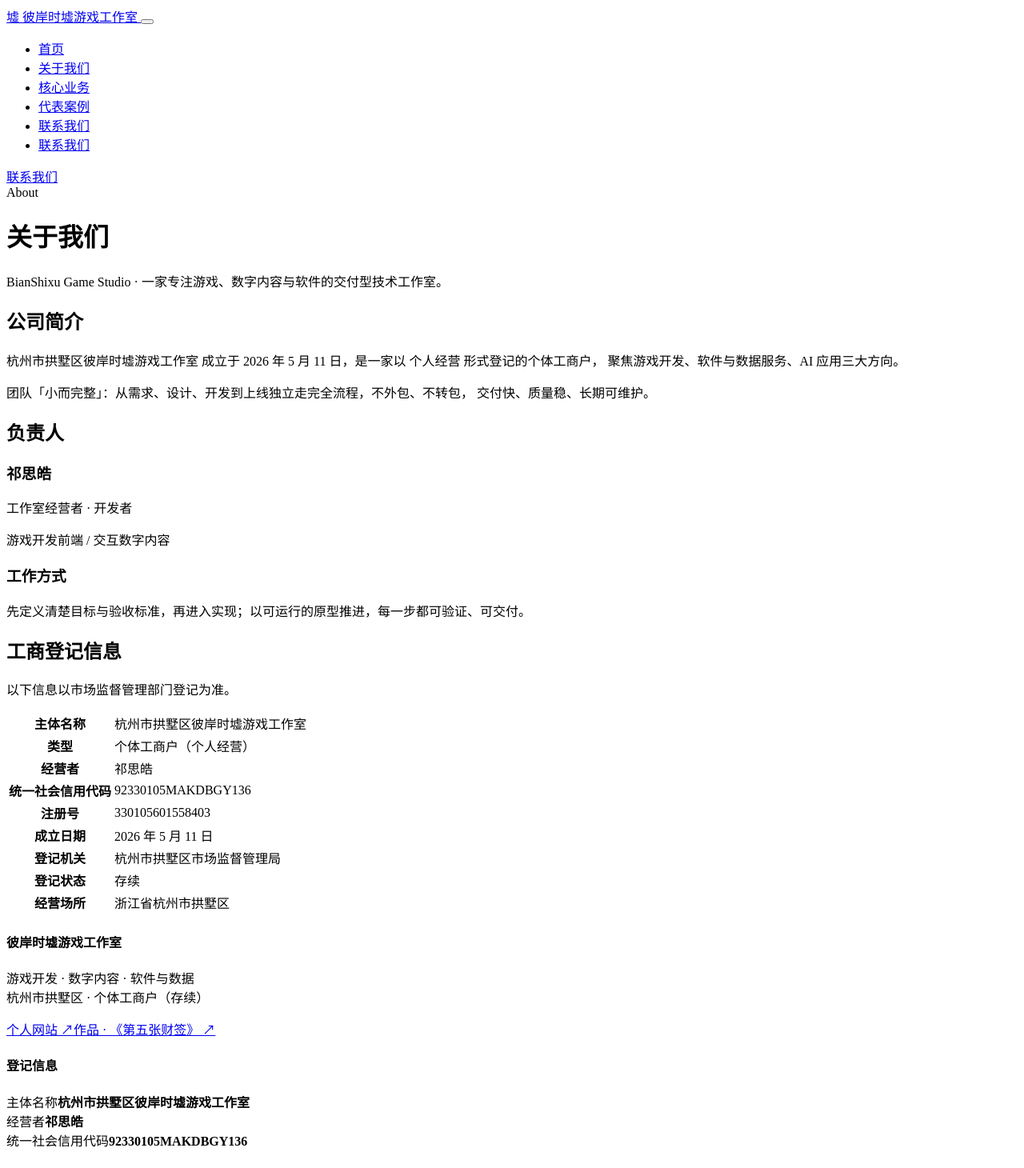
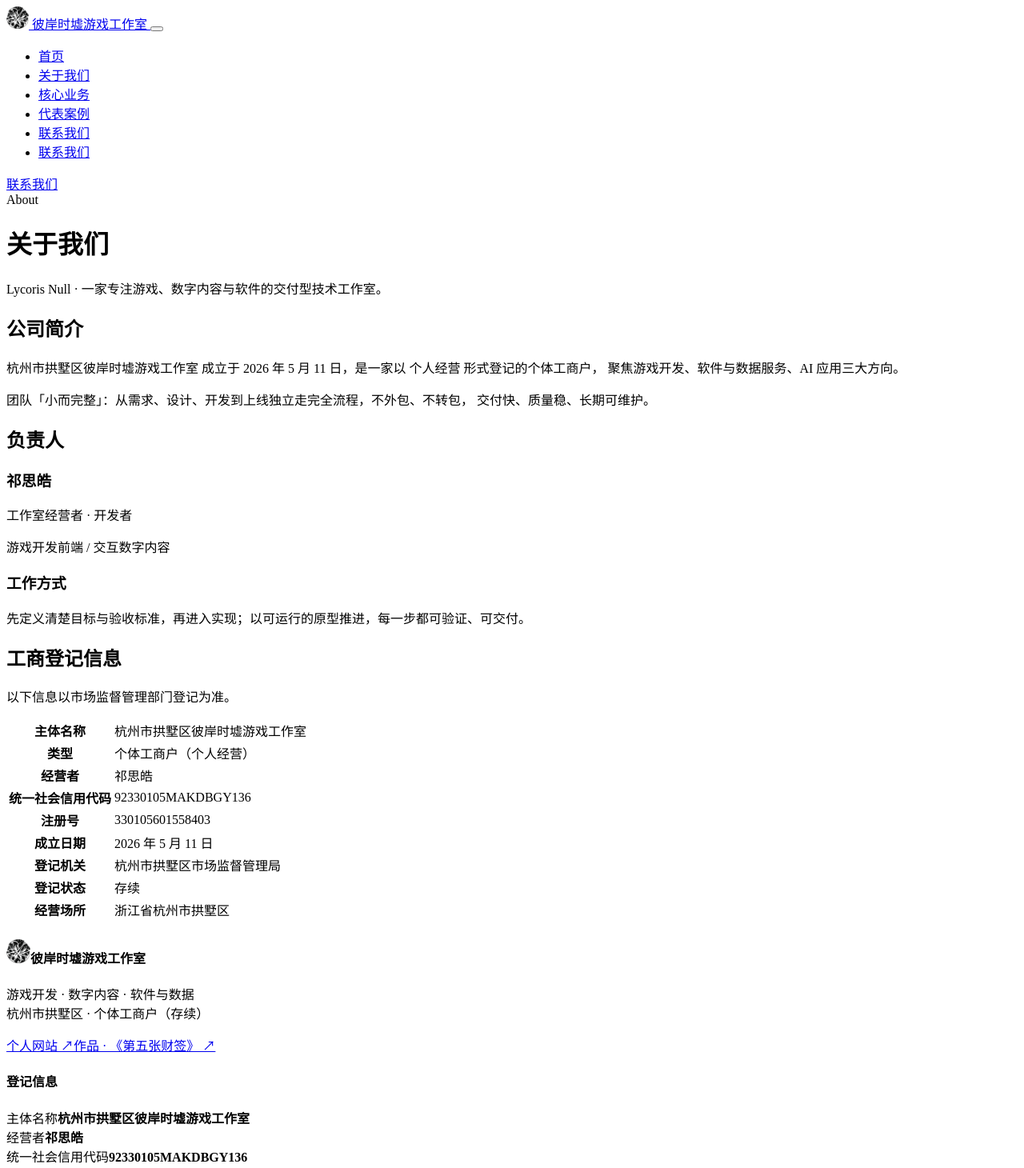
Before and after one commit to Brian-Qi/briandolph-company, a Vue app: page /about in a window 1280 px wide. Shown: the top 1460 px of the page at 80% size. Built offline with nearby package versions, Linux system fonts and the light colour scheme; the HTML template or start-up script is replaced by a standard one.

Commit message:
品牌更新：英文名 Lycoris Null；Logo 换为圆形彼岸花（页头/页脚/favicon/结构化数据）

```diff
--- a/index.html
+++ b/index.html
@@ -3,7 +3,8 @@
   <head>
     <meta charset="UTF-8" />
     <meta name="viewport" content="width=device-width, initial-scale=1.0" />
-    <link rel="icon" href="/favicon.svg" type="image/svg+xml" />
+    <link rel="icon" href="/logo.png" type="image/png" />
+    <link rel="apple-touch-icon" href="/logo.png" />
     <meta name="theme-color" content="#0e1420" />
     <title>彼岸时墟游戏工作室 · 游戏开发 · 数字内容 · 软件与数据</title>
     <meta name="description" content="杭州市拱墅区彼岸时墟游戏工作室 —— 游戏开发、数字内容、软件与数据服务，从创意到上线一站式交付。" />
@@ -12,7 +13,7 @@
     <meta property="og:site_name" content="彼岸时墟游戏工作室" />
     <meta property="og:title" content="彼岸时墟游戏工作室 · 游戏开发 · 数字内容" />
     <meta property="og:description" content="游戏开发、数字内容、软件与数据服务，从创意到上线一站式交付。" />
-    <meta property="og:image" content="/works/arg-home.webp" />
+    <meta property="og:image" content="/case/arg-home.webp" />
     <meta name="twitter:card" content="summary_large_image" />
     <meta name="twitter:title" content="彼岸时墟游戏工作室" />
     <meta name="twitter:description" content="游戏开发、数字内容、软件与数据服务，从创意到上线一站式交付。" />
@@ -21,7 +22,8 @@
         "@context": "https://schema.org",
         "@type": "Organization",
         "name": "杭州市拱墅区彼岸时墟游戏工作室",
-        "alternateName": "BianShixu Game Studio",
+        "alternateName": "Lycoris Null",
+        "logo": "/logo.png",
         "email": "qisihao666@163.com",
         "identifier": "92330105MAKDBGY136",
         "address": {
--- a/src/components/SiteFooter.vue
+++ b/src/components/SiteFooter.vue
@@ -3,7 +3,7 @@
     <div class="wrap">
       <div class="foot-grid">
         <div>
-          <h4>彼岸时墟游戏工作室</h4>
+          <h4 class="foot-brand"><img src="/logo.png" alt="" class="foot-logo" width="30" height="30" />彼岸时墟游戏工作室</h4>
           <p class="foot-desc">游戏开发 · 数字内容 · 软件与数据<br />杭州市拱墅区 · 个体工商户（存续）</p>
           <div class="foot-links">
             <a href="/self/">个人网站 ↗</a>
@@ -25,7 +25,7 @@
       </div>
       <div class="foot-copy">
         <span>© 2026 杭州市拱墅区彼岸时墟游戏工作室</span>
-        <span>彼岸时墟 · BianShixu Game Studio</span>
+        <span>彼岸时墟 · Lycoris Null</span>
       </div>
     </div>
   </footer>
--- a/src/components/SiteHeader.vue
+++ b/src/components/SiteHeader.vue
@@ -2,7 +2,7 @@
   <header class="site-head">
     <div class="wrap nav">
       <RouterLink class="brand" to="/" @click="open = false">
-        <span class="mark">墟</span> 彼岸时墟游戏工作室
+        <img class="mark" src="/logo.png" alt="" width="28" height="28" /> 彼岸时墟游戏工作室
       </RouterLink>
 
       <button
--- a/src/data/company.js
+++ b/src/data/company.js
@@ -2,7 +2,7 @@
 export default {
   name: '杭州市拱墅区彼岸时墟游戏工作室',
   short: '彼岸时墟',
-  en: 'BianShixu Game Studio',
+  en: 'Lycoris Null',
   tagline: '游戏开发 · 数字内容 · 软件与数据',
 
   type: '个体工商户',
--- a/src/styles/main.css
+++ b/src/styles/main.css
@@ -75,7 +75,7 @@ h2.blk-title { font-size: 30px; margin: 12px 0 8px; font-weight: 700; color: var
 .site-head::after { content: ""; display: block; height: 1px; background: var(--grad-line); opacity: .55; }
 .nav { display: flex; align-items: center; height: 72px; gap: 40px; }
 .brand { display: flex; align-items: center; gap: 12px; font-weight: 700; letter-spacing: .02em; color: var(--ink); }
-.mark { width: 26px; height: 26px; display: grid; place-items: center; font-size: 13px; font-weight: 700; color: #0e1420; background: var(--grad); }
+.mark { width: 28px; height: 28px; border-radius: 50%; object-fit: cover; display: block; flex: none; }
 .menu { display: flex; gap: 30px; margin: 0 0 0 auto; padding: 0; list-style: none; color: var(--ink2); font-size: 15px; }
 .menu a { color: var(--ink2); }
 .menu a:hover { color: var(--ink); }
@@ -211,6 +211,8 @@ h2.blk-title { font-size: 30px; margin: 12px 0 8px; font-weight: 700; color: var
 .site-foot::before { content: ""; display: block; height: 1px; background: var(--grad-line); opacity: .4; margin-top: -52px; margin-bottom: 52px; }
 .foot-grid { display: grid; grid-template-columns: 1.4fr 1fr 1fr; gap: 40px; }
 .foot-grid h4 { color: var(--ink); font-size: 14px; margin: 0 0 14px; letter-spacing: .04em; }
+.foot-brand { display: flex; align-items: center; gap: 10px; }
+.foot-logo { width: 30px; height: 30px; border-radius: 50%; object-fit: cover; flex: none; }
 .foot-desc { margin: 0; color: var(--ink2); }
 .foot-links { margin-top: 14px; display: flex; flex-direction: column; gap: 8px; }
 .foot-links a { color: var(--accent); font-size: 14px; }
```
Also changed, not shown: public/favicon.svg (deleted), public/logo.png (added).
